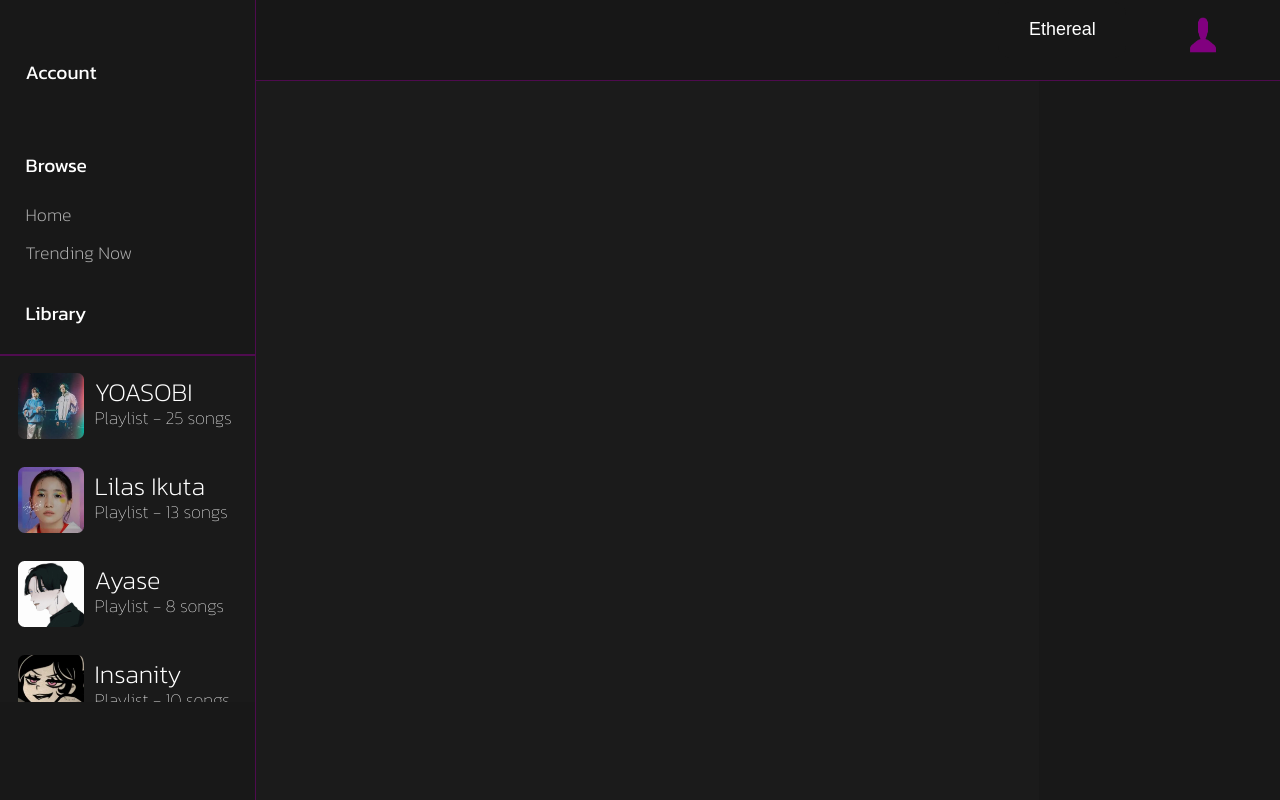
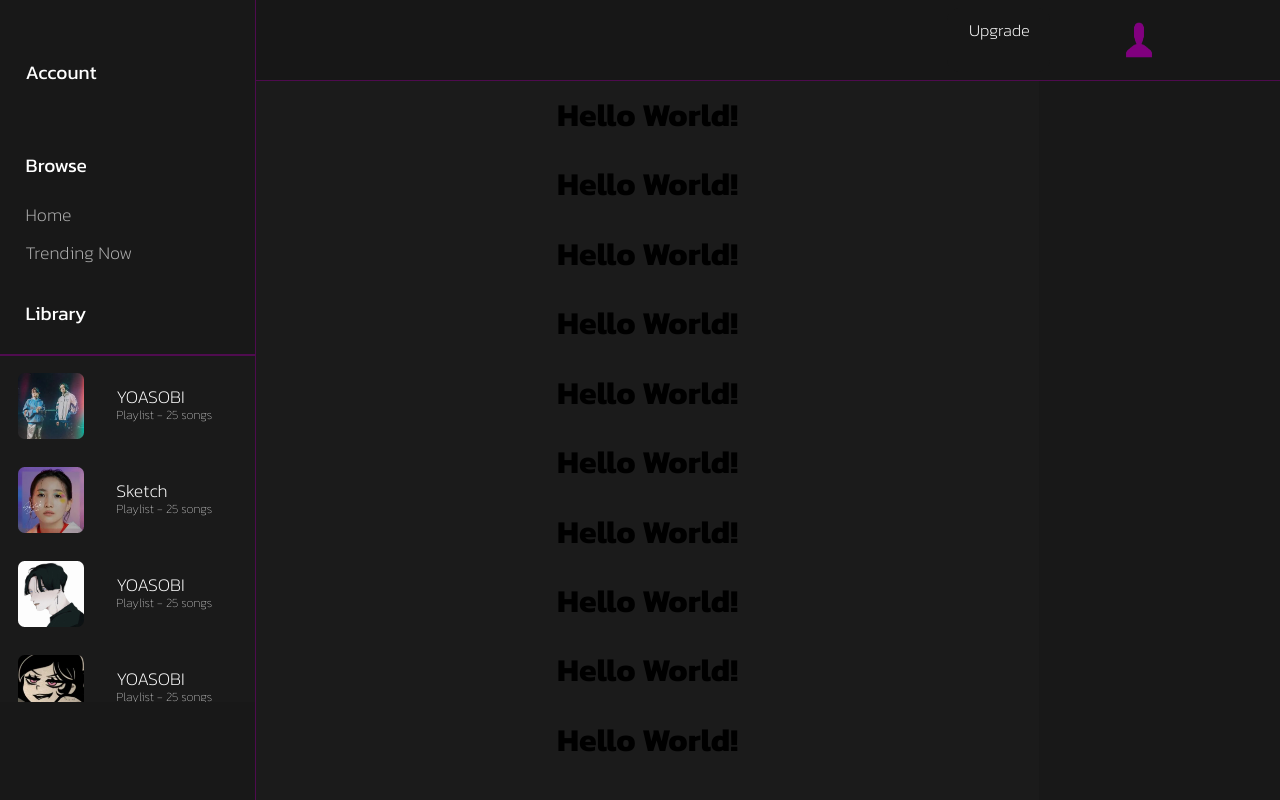
Before and after one commit to ThisIs-RJP/Astral, a Django app: page / in a window 1280 px wide. Run offline with Django 5.2, Linux system fonts and the light colour scheme.

Commit message:
Fixed upgrade button

```diff
--- a/static/css/css.css
+++ b/static/css/css.css
@@ -65,9 +65,9 @@ body {
     color: white;
 }
 
-.library::-webkit-scrollbar {
+/* .library::-webkit-scrollbar {
     display: none;
-}
+} */
 
 .library {
     border-top: 2px solid rgba(128, 0, 128, 0.521);
@@ -78,13 +78,14 @@ body {
     text-align: left;
     /* Removing Scroll Bar */
     overflow-x: hidden;
-    -ms-overflow-style: none;  /* IE and Edge */
-    scrollbar-width: none;  /* Firefox */
+    overflow-y: auto;
+    /* -ms-overflow-style: none;
+    scrollbar-width: none; */
 }
 
 .playlists {
     color: white;
-    font-size: 2vw;
+    font-size: 1.4vw;
     /* background-color: red; */
     /* background-color: red; */
     margin: 3%;
@@ -105,11 +106,19 @@ body {
     border-radius: 10%;
 }
 
+.detailCenter {
+    display: flex;
+    justify-content: center;
+    align-items: center;
+    margin-top: -4%;
+    width: 100%;
+}
 .playlistDetail {
     margin-left: 5%;
     /* display: flex; */
     justify-content: center;
     align-items: center;
+    vertical-align: middle;
 }
 
 .playlistDetail section {
@@ -139,6 +148,7 @@ body {
     align-items: center;
     text-align: center;
     justify-content: center;
+    vertical-align: middle;
     position: fixed;
     width: 85vw;
     height: 10vh;
@@ -148,21 +158,21 @@ body {
 .navbarContents {
     margin-top: 0vh;
     display: flex;
+    height: 100%;
+    width: 100%;
     justify-content: right;
     align-items: center;
     padding-right: 10vw;
 }
 
-.btn {
+/* .btn {
     background-color: rgb(23, 23, 23);
     height: 7vh;
     width: 10vw;
     border: none;
     color: white;
-    /* padding: 16px 32px; */
     text-align: center;
     font-size: 1.4vw;
-    /* margin: 4px 2px; */
     transition: 0.3s;
     font-weight: bolder;
     border-radius: 1vw;
@@ -171,13 +181,94 @@ body {
 .btn:hover {
     background-color: purple;
     color: white;
+    transition: 0.3s
+}
+
+.btn:hover span {
+    display: none;
+} */
+
+.buttonContainer {
+    width: 8vw;
+    height: 8vh;
+    background-color: rgb(23, 23, 23);
+    transition: 0.3s;
+    margin-right: 1vw;
+    border-radius: 1vw;
+}
+
+.upgrade {
+    width: 100%;
+    height: 100%;
+    font-size: 1.3vw;
+    position: absolute;
+    color: white;
+    margin-left: 1.7vw;
+    margin-top: 1.3vh;
+}
+
+.upgrade div {
+    position: absolute;
+}
+
+.afterUpgrade {
+    opacity: 0;
+}
+
+.beforeUpgrade, .afterUpgrade {
+    transition: opacity 0.1s linear;
+}
+
+.buttonContainer:hover {
+    background-color: purple;
+}
+
+.buttonContainer:hover .beforeUpgrade {
+    opacity: 0;
+}
+
+.buttonContainer:hover .afterUpgrade {
+    opacity: 1;
+}
+
+.wrap {
+    height: 100px;
+    width: 100px;
+    position: absolute;
+    font-size: 40px;
+    color: white
+}
+
+.wrap div {
+    height: 100px;
+    width: 100px;
+    position: absolute;
+    font-size: 40px;
+    color: white
+}
+
+.new {
+    opacity: 0;
+}
+
+.old, .new {
+    transition: opacity 0.1s linear;
+}
+
+.wrap:hover .old {
+    opacity: 0;
+}
+
+.wrap:hover .new {
+    opacity: 1;
 }
 
 #userIcon {
+    margin-right: 15vw;
     margin-left: 5vw;
     width: 2vw;
     height: 5vh;
-    margin-top: 1.5vh;
+    margin-top: 0vh;
 }
 
 .middleDiv::-webkit-scrollbar {
--- a/templates/templates/index.html
+++ b/templates/templates/index.html
@@ -41,6 +41,7 @@
                 <div class="library">
                     <div class="playlists">
                         <img src="static/images/yoasobi.jpeg"/>
+                        <div class="detailCenter">
                             <div class="playlistDetail">
                                 <p2>YOASOBI</p2>
                                 <br>
@@ -51,40 +52,47 @@
                                 </section>
                             </div>
                         </div>
+                    </div>
                     <div class="playlists">
                         <img src="static/images/ikura.jpg"/>
+                        <div class="detailCenter">
                             <div class="playlistDetail">
-                            <p2>Lilas Ikuta</p2>
+                                <p2>Sketch</p2>
                                 <br>
                                 <section>
                                     <p3>
-                                    Playlist - 13 songs
+                                        Playlist - 25 songs
                                     </p3>
                                 </section>
                             </div>
                         </div>
+                    </div>
                     <div class="playlists">
                         <img src="static/images/Ayase.jpg"/>
+                        <div class="detailCenter">
                             <div class="playlistDetail">
-                            <p2>Ayase</p2>
+                                <p2>YOASOBI</p2>
                                 <br>
                                 <section>
                                     <p3>
-                                    Playlist - 8 songs
+                                        Playlist - 25 songs
                                     </p3>
                                 </section>
                             </div>
                         </div>
+                    </div>
                     <div class="playlists">
                         <img src="static/images/Ashley.jpg"/>
+                        <div class="detailCenter">
                             <div class="playlistDetail">
-                            <p2>Insanity</p2>
+                                <p2>YOASOBI</p2>
                                 <br>
                                 <section>
                                     <p3>
-                                    Playlist - 10 songs
+                                        Playlist - 25 songs
                                     </p3>
                                 </section>
+                            </div>
                         </div>
                     </div>
                 </div>
@@ -92,22 +100,20 @@
             <div class="otherBlock">
                 <div class="navbar">
                     <div class="navbarContents">
-                        <a href="order"><button class="btn">Ethereal</button></a>
+                        <a href="order">
+                            <div class="buttonContainer">
+                                <div class="upgrade">
+                                    <div class="afterUpgrade">Ethereal</div>
+                                    <div class="beforeUpgrade">Upgrade</div>
+                                </div>
+                            </div>
+                        </a>
                         <img src="static/images/userIconAstral.png" id="userIcon" />
                     </div>
-                </div>
-                <div class="otherBlock">
-                    <div class="navbar">
-                        <div class="navbarContents">
-                            <a href="order"><button class="btn">Ethereal</button></a>
-                            <img src="static/images/userIconAstral.png" id="userIcon" />
-                        </div>
-
                 </div>
                 <div style="display: flex;">
                     <div class="middleDiv">
 
-                            <!-- <h1 style="color: black;">Hello World!</h1>
                         <h1 style="color: black;">Hello World!</h1>
                         <h1 style="color: black;">Hello World!</h1>
                         <h1 style="color: black;">Hello World!</h1>
@@ -117,11 +123,11 @@
                         <h1 style="color: black;">Hello World!</h1>
                         <h1 style="color: black;">Hello World!</h1>
                         <h1 style="color: black;">Hello World!</h1>
-                            <h1 style="color: black;">Hello World!</h1> -->
+                        <h1 style="color: black;">Hello World!</h1>
+                        <h1 style="color: black;">Hello World!</h1>
 
                     </div>
                     <div class="lastBox">
-                        </div>
                     </div>
                 </div>
             </div>
```
Also changed, not shown: astral/wsgi.py (+9 -4 lines), vercel.json (added). Lines whose indentation alone changed are shown as unchanged.
